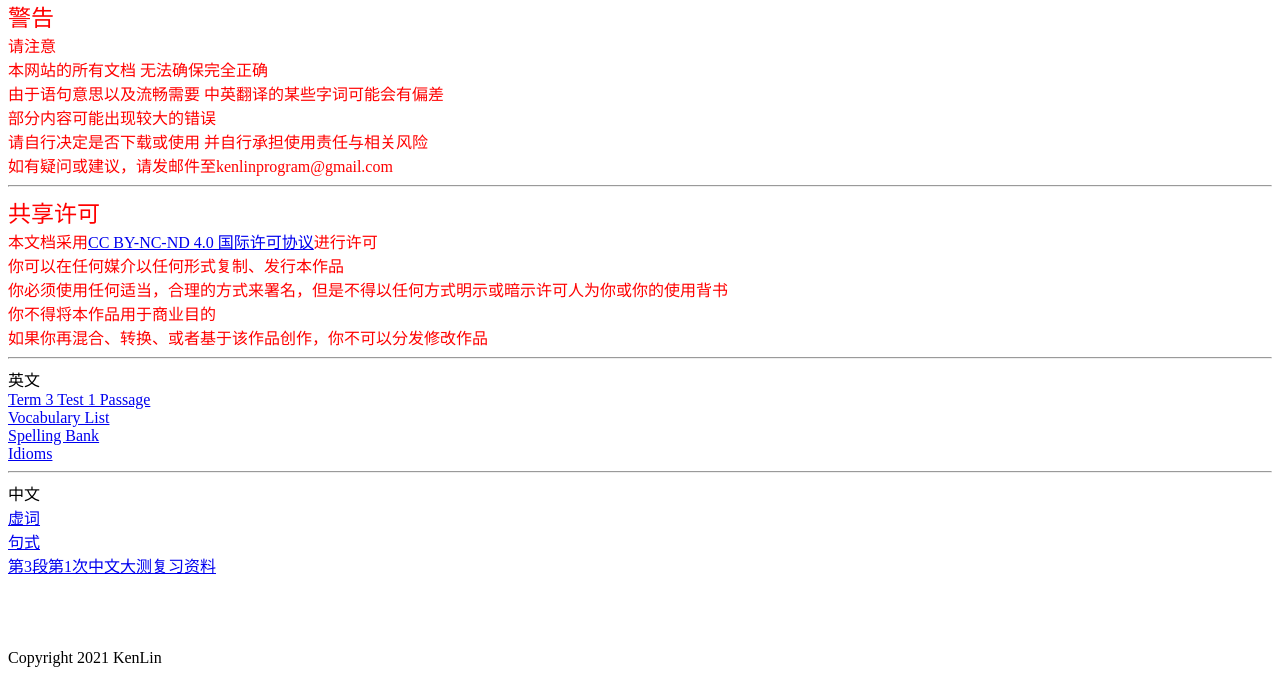
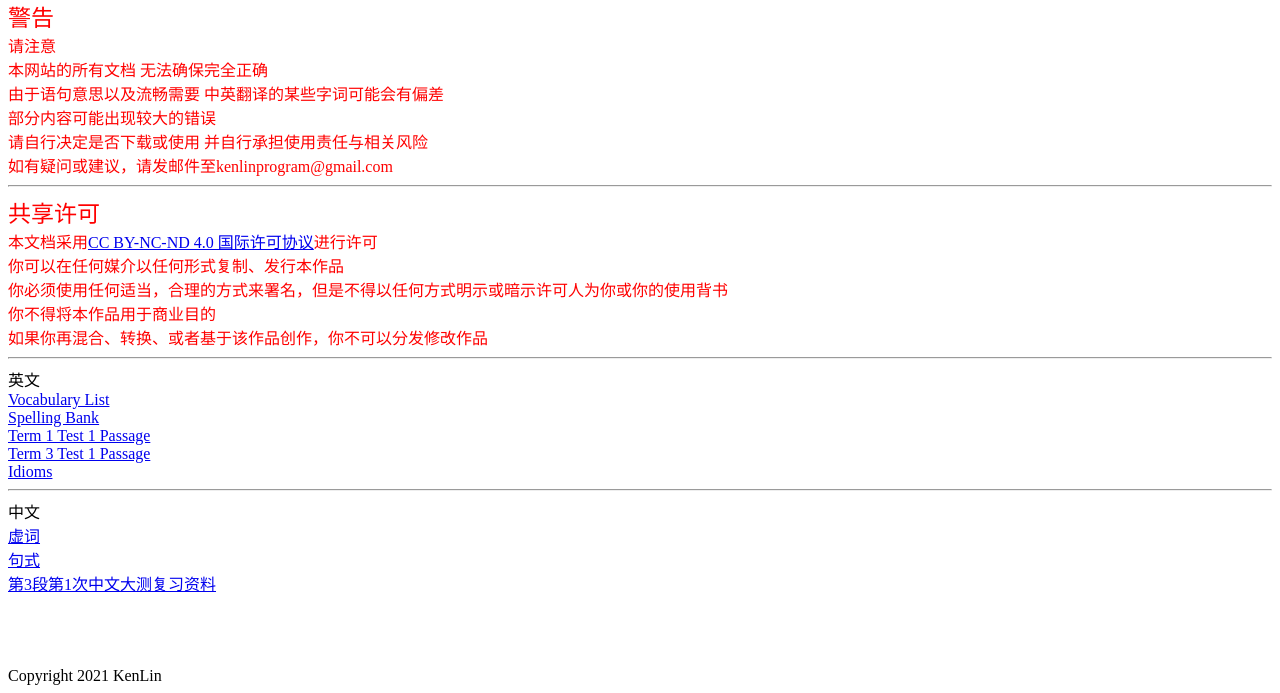
Before and after one commit to KenLinCode/Download, a plain HTML site: page index.html in a window 1280 px wide. Shown: the part 113-806 px from the top of the page. Drawn offline with Linux system fonts and the light colour scheme.

Commit message:
Update index.html

```diff
--- a/index.html
+++ b/index.html
@@ -82,9 +82,10 @@
 
     <hr>
     英文<br>
-    <a href="Term 3 Test 1 Passage 20210414.pdf">Term 3 Test 1 Passage</a><br>
     <a href="Vocabulary List 20210529.pdf">Vocabulary List</a><br>
     <a href="Spelling Bank 20210529.pdf">Spelling Bank</a><br>
+    <a href="Term 1 Test 1 Passage 20210529.pdf">Term 1 Test 1 Passage</a><br>
+    <a href="Term 3 Test 1 Passage 20210414.pdf">Term 3 Test 1 Passage</a><br>
     <a href="Idioms 20210529.pdf">Idioms</a><br>
 
 
```
